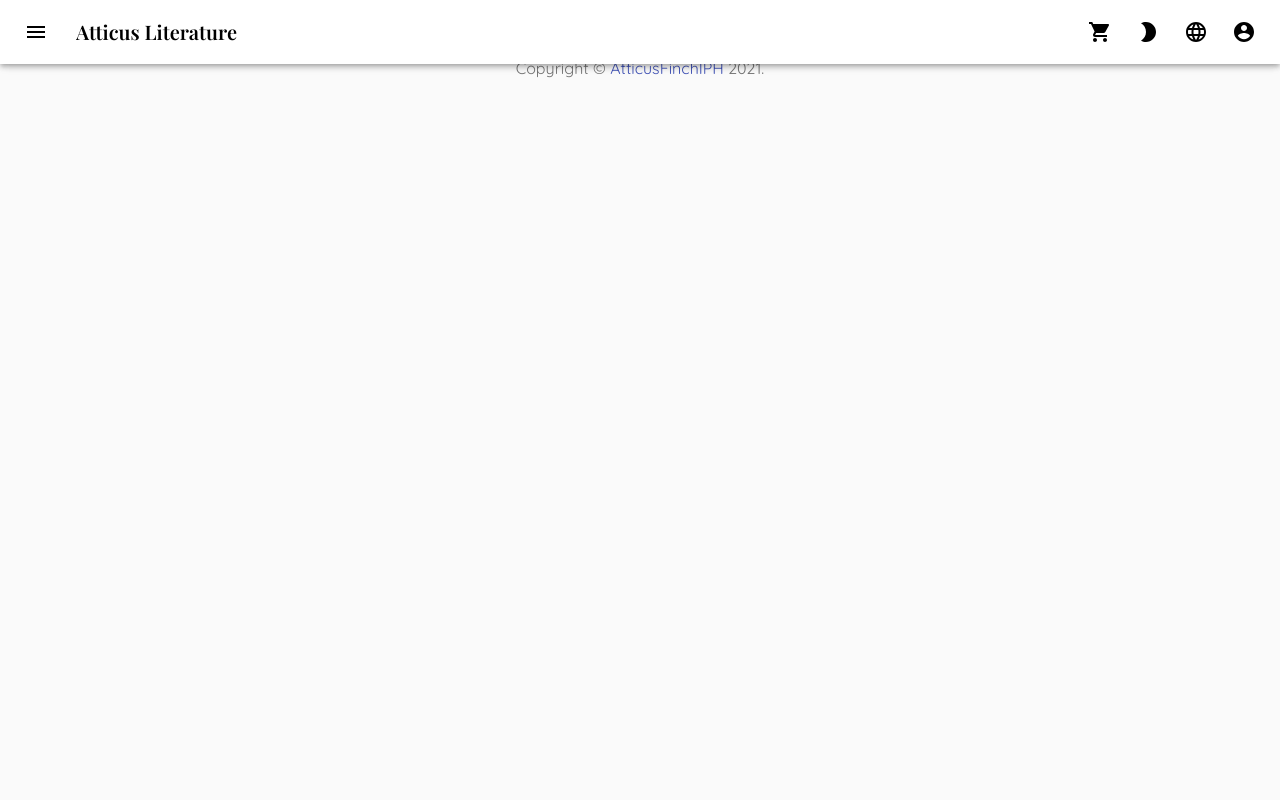
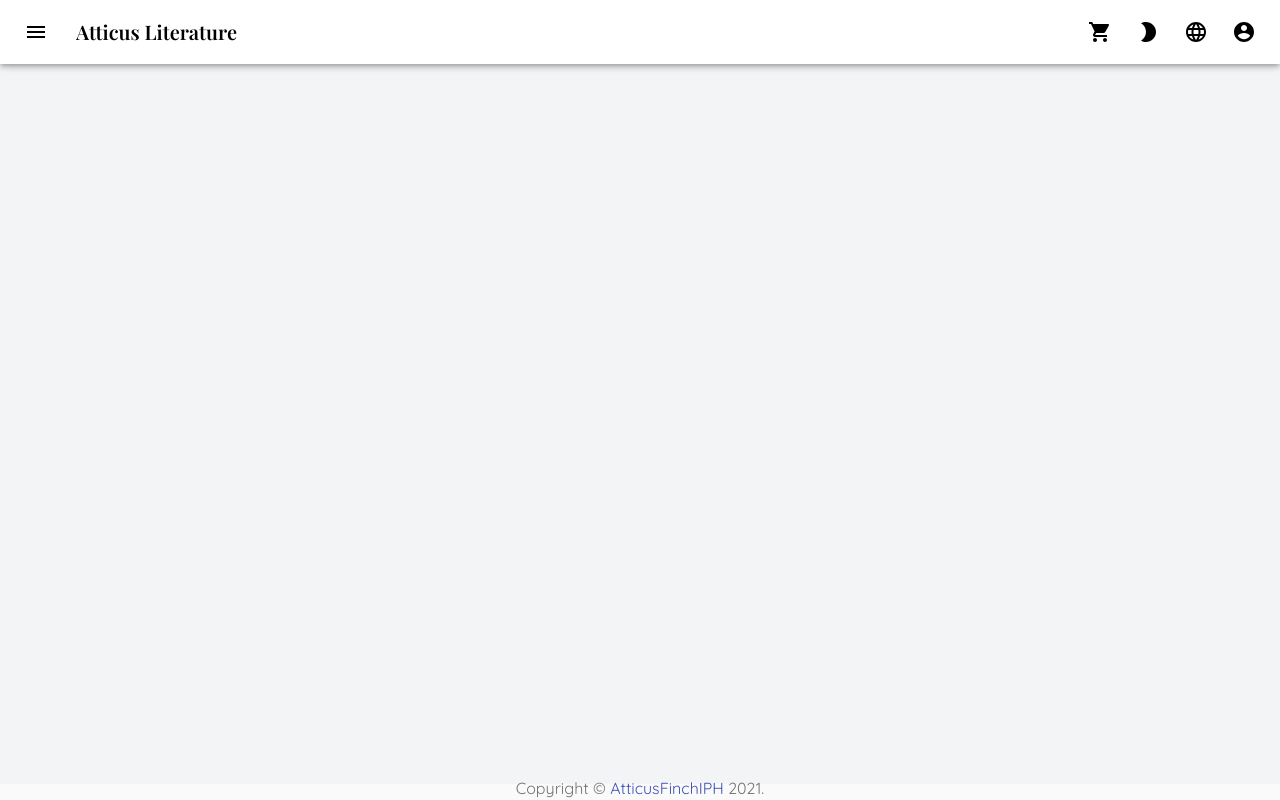
Before and after one commit to AtticusFinchIPH/atticus-literature, a React (Create React App) app in the folder frontend/: page /products in a window 1280 px wide. Built offline with nearby package versions, Linux system fonts and the light colour scheme.

Commit message:
Skeleton Bookstore page

```diff
--- a/frontend/src/app/App.js
+++ b/frontend/src/app/App.js
@@ -12,6 +12,7 @@ import CartBar from './features/CartBar';
 import CopyRight from './features/CopyRight';
 import Home from './pages/Home';
 import Product from './pages/Product';
+import Bookstore from './pages/Bookstore';
 
 function App() {
   const language = useSelector(state => state.language);
@@ -32,6 +33,7 @@ function App() {
             <Switch>
               <Route exact path="/" component={Home} />
               <Route path="/product/" component={Product} />
+              <Route path="/products/" component={Bookstore} />
             </Switch>
             <CopyRight />
 
--- /dev/null
+++ b/frontend/src/app/pages/Bookstore/index.js
@@ -0,0 +1,15 @@
+
+import { FormattedMessage } from 'react-intl';
+import { Container } from '@material-ui/core';
+import useStyle from './styles';
+
+const Bookstore = () => {
+    const classes = useStyle();
+    return (
+        <div className={classes.root}>
+
+        </div>
+    )
+}
+
+export default Bookstore;
--- /dev/null
+++ b/frontend/src/app/pages/Bookstore/styles.js
@@ -0,0 +1,17 @@
+import { makeStyles } from '@material-ui/styles';
+
+const useStyle = makeStyles((theme) => ({
+    root: {
+        position: 'relative',
+        top: theme.spacing(7),
+        backgroundColor: theme.palette.background.main,
+        color: theme.palette.text.main,
+        whiteSpace: 'pre-line',
+        minHeight: '90vh',
+        [theme.breakpoints.up('sm')]: {
+            top: theme.spacing(8),
+        },
+    },
+}));
+
+export default useStyle;
```
